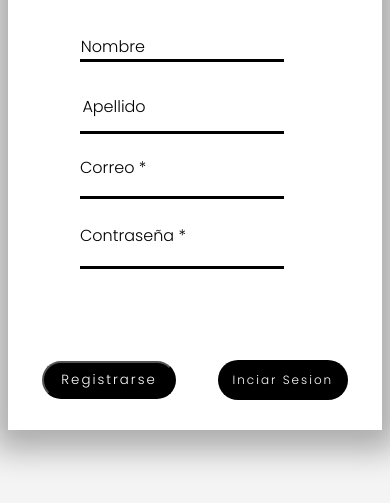
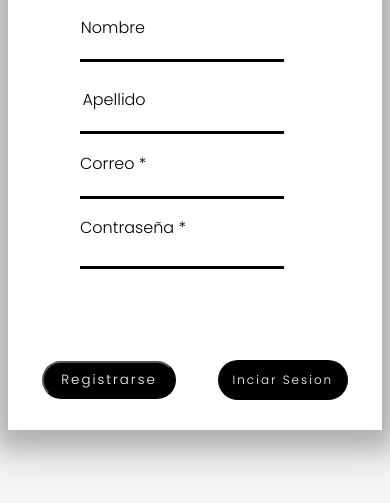
Before and after one commit to Josee-cmd/TO-DO, a website: page View/sign-up.html in a window 390 px wide. Shown: the part 89-592 px from the top of the page. Drawn offline with Linux system fonts and the light colour scheme.

Commit message:
Front page sign-up in process

```diff
--- a/Sass/--Sign-up.scss
+++ b/Sass/--Sign-up.scss
@@ -29,12 +29,12 @@ body {
             }
             .spanP{
                 position: relative;
-                bottom: 3em;
+                bottom: 3.5em;
             }
 
             .ina{
                 position: relative;
-                top: .5em;
+                top: .1em;
                 right: 13.5em;
             }
 
@@ -44,9 +44,13 @@ body {
             }
             .n{
                 position: relative;
-                right: 13.6em
+                right: 13.6em;
+                bottom: 1.2em;
             }
-
+            .c{
+                position: relative;
+                bottom: .2em;
+            }
             h1{
                 padding-left: 4.5em
             }
--- a/View/sign-up.html
+++ b/View/sign-up.html
@@ -33,7 +33,7 @@
             <div class="main__form--inputs--div">
                 <input type="text" class="main__form--inputs--div--action email" autocomplete="off" >
                 <label for="name" class="main__form--inputs--div--action-label-1">
-                    <span class="main__form--inputs--action--div--action-label-span-1">
+                    <span class="main__form--inputs--action--div--action-label-span-1 c" >
                         Correo *
                     </span>
                 </label>
```
Also changed, not shown: Css/--Sign-up.css, 1 other file.
